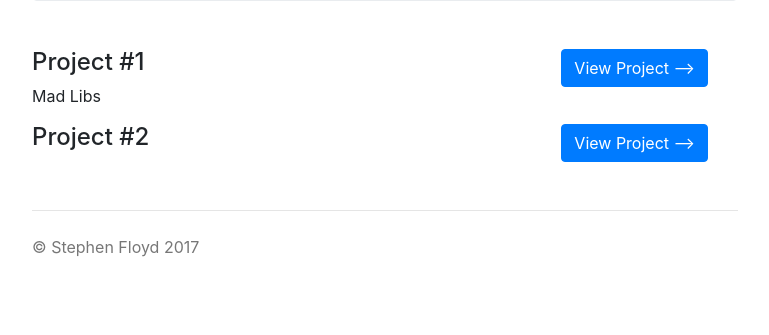
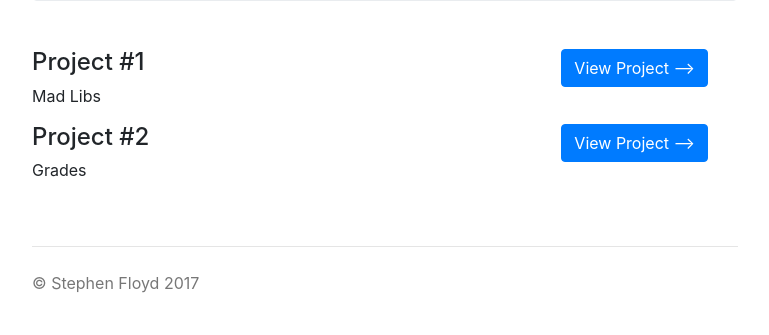
Before and after one commit to Zitzabis/AdvancedScripting, a PHP site: page / in a window 1280 px wide. Shown: the part 490-825 px from the top of the page, without its empty margins (255-1024 px from the left). Before the commit the page ends 747 px from the top, so only its background shows below. Run offline with PHP 8.4, Linux system fonts and the light colour scheme.

Commit message:
Index: Adds title for Project #2.

```diff
--- a/index.php
+++ b/index.php
@@ -48,6 +48,7 @@
         <div class="row" style="width: 100%;">
           <div class="col-lg-6">
             <h4>Project #2</h4>
+            <p>Grades</p>
           </div>
           <div class="col-lg-6" style="text-align: right;">
             <a class="btn btn-primary" href="projects/project2/index.php" role="button">View Project --></a>
```
